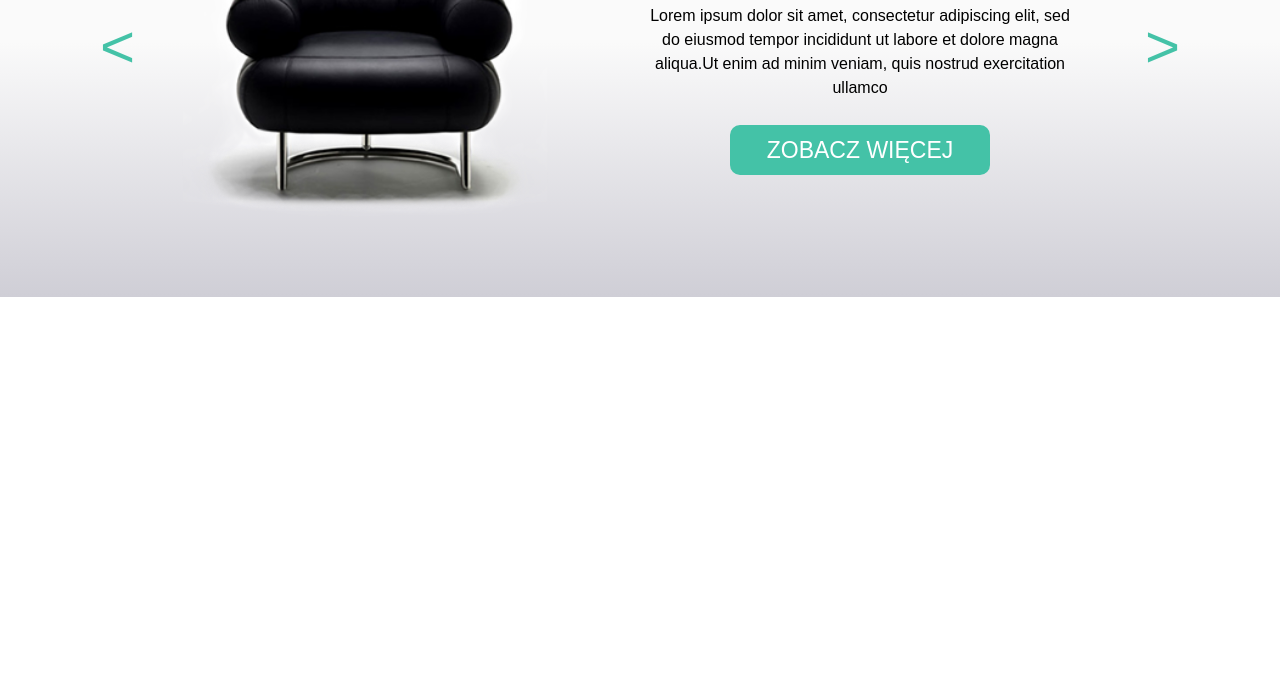
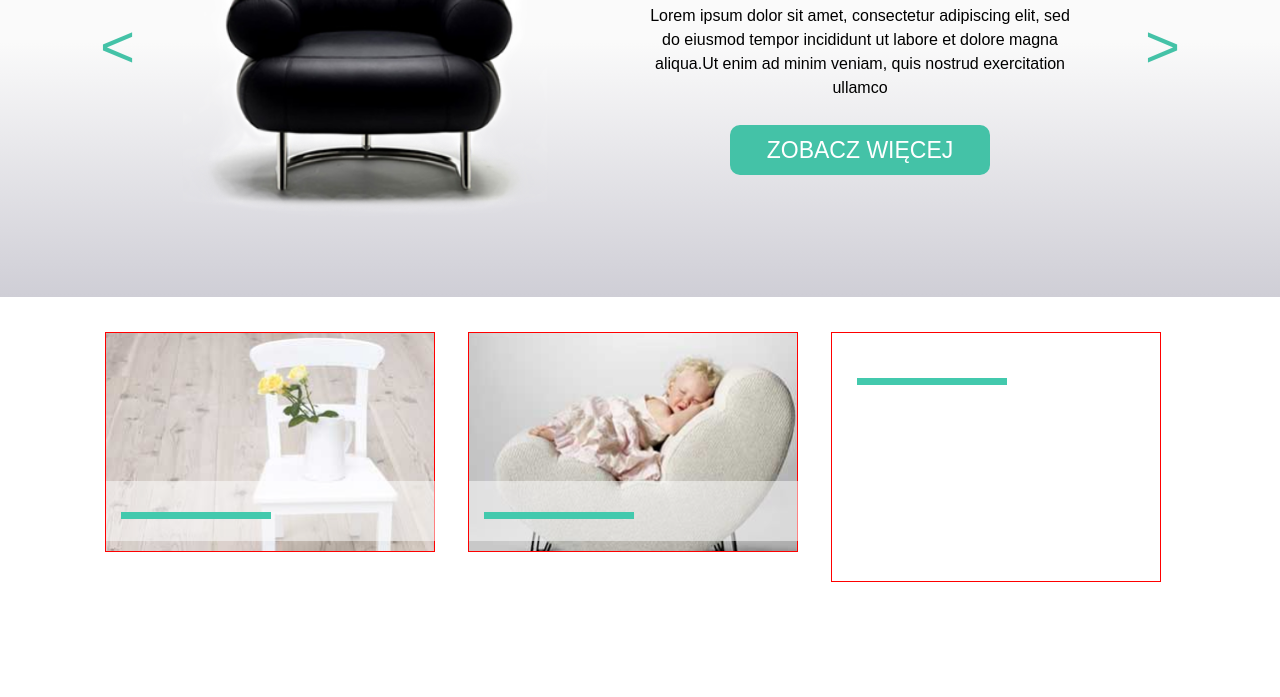
Before and after one commit to Joseangel2808/workshop_HTML-CSS, a plain HTML site: page index.html in a window 1280 px wide. Shown: the part 243-940 px from the top of the page. Before the commit the page ends 800 px from the top, so only its background shows below. Drawn offline with Linux system fonts and the light colour scheme.

Commit message:
Warsztat - menu, slider, boximg

```diff
--- a/css/style.css
+++ b/css/style.css
@@ -33,7 +33,7 @@ header{
     float: left;
     text-transform: uppercase;
     font-size: 13px;
-    margin: 12px 0 0 0;
+    margin: 12px 0 0 20px;
     letter-spacing: 2px;
 }
 
@@ -53,15 +53,14 @@ header{
 }
 
 .blackChair{
-    background: url('./../images/black_chair.png') no-repeat center;
+    background: url('./../images/black_chair.png') no-repeat;
     background-size: cover;
+    background-position: center;
     height: 410px;
     width: 40%;
     float: left;
     margin: 50px 0 0 0;
-
 }
-
 
 
     /*READ MORE*/
@@ -131,3 +130,73 @@ header{
 
 
 /*PHOTOS*/
+.photos{
+    height: 400px;
+}
+
+.img{
+    height: 220px;
+    width: 330px;
+    border: solid 1px red;
+    margin: 35px 18px 0 15px;
+    float: left;
+    position: relative;
+}
+
+.fir{
+    background-image: url("./../images/box1_img.jpg");
+    background-position: left;
+    background-size: cover;
+}
+
+.sec{
+    background-image: url("./../images/box2_img.jpg");
+    background-position: left;
+    background-size: cover;
+}
+
+.img:after{
+    content: '';
+    display: block;
+    position: absolute;
+    height: 60px;
+    width: inherit;
+    background: rgba(255, 255, 255, .5);
+    bottom: 10px;
+    z-index: 0;
+}
+
+.img:before{
+    content: '';
+    display: block;
+    position: absolute;
+    height: 7px;
+    width: 150px;
+    bottom: 32px;
+    left: 15px;
+    background-color: #43c9ad;
+    z-index: 1;
+}
+
+.photos div:last-of-type{
+    width: 330px;
+    height: 250px;
+    border: solid 1px red;
+    margin: 35px 0 0 15px;
+    float: left;
+}
+
+.textBox{
+    position: relative;
+}
+
+.textBox:before{
+    content: '';
+    display: block;
+    position: absolute;
+    height: 7px;
+    width: 150px;
+    top: 45px;
+    left: 25px;
+    background-color: #43c9ad;
+}
--- a/index.html
+++ b/index.html
@@ -43,9 +43,12 @@
     </section>
     <section class="photos">
         <section class="mainWidth clearfix">
-            <div class="img"></div>
-            <div class="img"></div>
-            <div></div>
+                <div class="img fir"></div>
+                <div class="img sec"></div>
+                <div class="textBox">
+                    <h1></h1>
+                    <p></p>
+                </div>
         </section>
     </section>
 </body>
```
